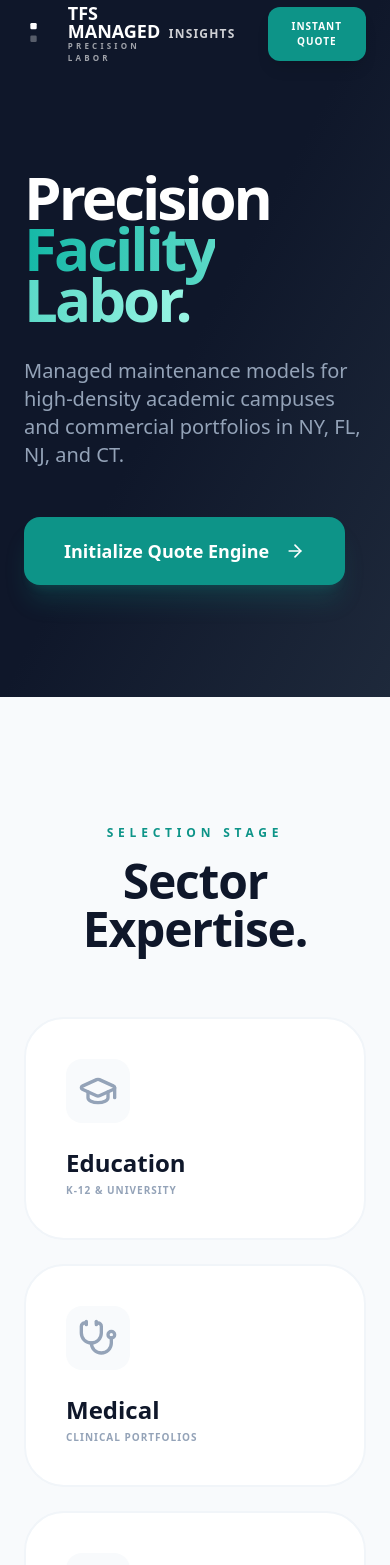
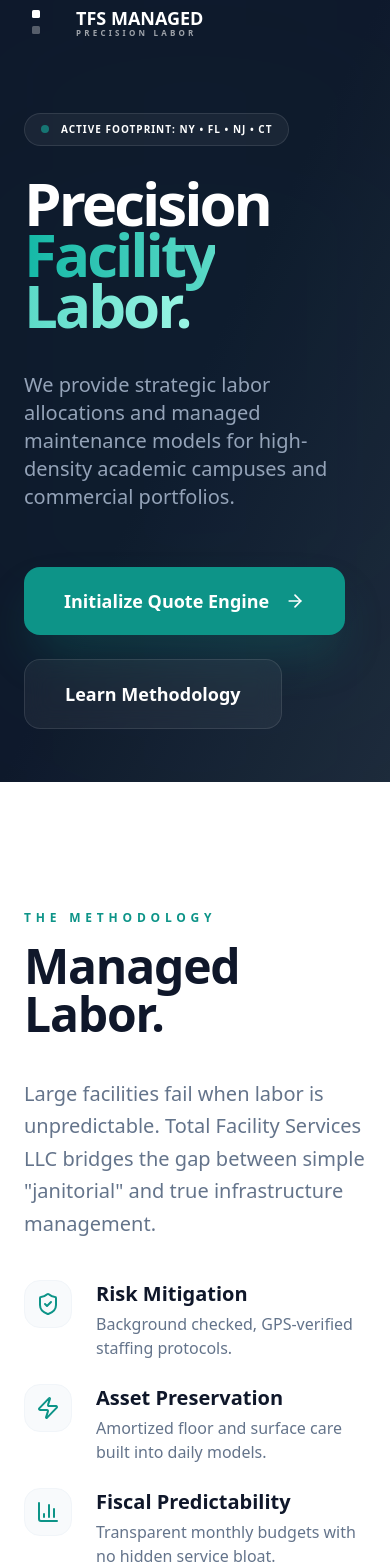
Before and after one commit to mpgarcia2003/The-Total-Facility-NEW, a React (Vite) app: page / in a window 390 px wide. Shown: the part 20-1585 px from the top of the page. Built offline with nearby package versions, Linux system fonts and the light colour scheme.

Commit message:
feat: Import additional icons and refs
Introduces several new icons from 'lucide-react' for expanded functionality. Also adds a new ref for the 'about' section to facilitate scrolling and navigation within the application.

```diff
--- a/App.tsx
+++ b/App.tsx
@@ -18,7 +18,6 @@ import emailjs from '@emailjs/browser';
 // Components
 import RoomList from './components/RoomList';
 import PorterList from './components/PorterList';
-import LeadForm from './components/LeadForm';
 import SchedulingModal from './components/SchedulingModal';
 import BlogReader from './components/BlogReader';
 import {
@@ -54,7 +53,10 @@ import {
   TrendingUp,
   Activity,
   Calculator,
-  PieChart
+  PieChart,
+  MapPin,
+  ShieldAlert,
+  BarChart3
 } from 'lucide-react';
 
 const EMAILJS_PUBLIC_KEY = "4ye26ZtWxpi6Pkk5f";
@@ -91,8 +93,6 @@ const App: React.FC = () => {
   });
 
   const [rooms, setRooms] = useState<RoomType[]>([]);
-
-  // Initialize porters with 0 quantity
   const [porters, setPorters] = useState<PorterService[]>([
     { id: 'p1', name: 'Day Porter', quantity: 0, hoursPerDay: 8 }
   ]);
@@ -105,6 +105,7 @@ const App: React.FC = () => {
 
   const quoteSectionRef = useRef<HTMLDivElement>(null);
   const insightsSectionRef = useRef<HTMLDivElement>(null);
+  const aboutSectionRef = useRef<HTMLDivElement>(null);
 
   const quote = useMemo(() => calculateQuote(settings, rooms, porters), [settings, rooms, porters]);
 
@@ -138,17 +139,12 @@ const App: React.FC = () => {
   const selectIndustry = (industry: IndustryType) => {
     setSettings(prev => ({ ...prev, industry }));
     const industryPresets = PRESET_ROOMS[industry] || [];
-
-    // SET EVERYTHING TO 0 BY DEFAULT
-    const initialRooms: RoomType[] = industryPresets.map((p, idx) => {
-      return {
+    const initialRooms: RoomType[] = industryPresets.map((p, idx) => ({
       id: `init-${idx}`,
       name: p.name,
       quantity: 0,
       minutesPerRoom: p.minutesPerRoom
-      };
-    });
-
+    }));
     setRooms(initialRooms);
     setWizardStep('objective');
   };
@@ -199,10 +195,8 @@ const App: React.FC = () => {
               <span className={`text-[8px] tracking-[0.4em] font-black uppercase ${isScrolled ? 'text-brand-accent' : 'text-white/60'}`}>Precision Labor</span>
             </div>
           </div>
-          <div className="flex items-center gap-8">
-            {isOwnerMode && (
-              <span className="bg-amber-400 text-amber-950 px-3 py-1 rounded-full text-[9px] font-black uppercase tracking-widest animate-pulse">Owner Logic Active</span>
-            )}
+          <div className="hidden md:flex items-center gap-8">
+            <button onClick={(e) => scrollTo(aboutSectionRef, e)} className={`text-xs font-black uppercase tracking-widest transition-colors ${isScrolled ? 'text-slate-600 hover:text-brand-accent' : 'text-white/80 hover:text-white'}`}>About</button>
             <button onClick={(e) => scrollTo(insightsSectionRef, e)} className={`text-xs font-black uppercase tracking-widest transition-colors ${isScrolled ? 'text-slate-600 hover:text-brand-accent' : 'text-white/80 hover:text-white'}`}>Insights</button>
             <button onClick={(e) => scrollTo(quoteSectionRef, e)} className="bg-brand-accent text-white px-6 py-3 rounded-xl text-[10px] font-black uppercase tracking-widest shadow-lg">Instant Quote</button>
           </div>
@@ -210,23 +204,97 @@ const App: React.FC = () => {
       </nav>
 
       {/* HERO */}
-      <header className="relative min-h-[85vh] flex items-center pt-20 bg-[#0f172a] overflow-hidden">
+      <header className="relative min-h-[95vh] flex items-center pt-20 bg-[#0f172a] overflow-hidden">
         <div className="absolute inset-0 bg-gradient-to-br from-slate-900 via-slate-900 to-slate-800"></div>
-        <div className="relative z-10 max-w-7xl mx-auto px-6 text-left">
-           <h1 className="text-6xl md:text-8xl lg:text-[110px] font-black text-white leading-[0.85] tracking-tighter mb-8 animate-in fade-in slide-in-from-bottom-8 duration-1000">
+        <div className="absolute top-1/2 left-1/2 -translate-x-1/2 -translate-y-1/2 w-[120%] h-[120%] bg-brand-accent/5 rounded-full blur-[150px]"></div>
+        <div className="relative z-10 max-w-7xl mx-auto px-6 text-left w-full">
+           <div className="mb-8 inline-flex items-center gap-3 px-4 py-2 bg-white/5 border border-white/10 rounded-full animate-in fade-in slide-in-from-top-4 duration-700">
+             <span className="w-2 h-2 bg-brand-accentLight rounded-full animate-pulse"></span>
+             <span className="text-[10px] font-black text-white uppercase tracking-widest">Active Footprint: NY • FL • NJ • CT</span>
+           </div>
+           <h1 className="text-6xl md:text-8xl lg:text-[120px] font-black text-white leading-[0.85] tracking-tighter mb-10 animate-in fade-in slide-in-from-bottom-8 duration-1000">
             Precision <br />
             <span className="text-transparent bg-clip-text bg-gradient-to-r from-brand-accentLight to-teal-200">Facility Labor.</span>
           </h1>
-          <p className="text-slate-400 text-xl max-w-xl font-medium mb-12 animate-in fade-in slide-in-from-bottom-12 duration-1000">
-            Managed maintenance models for high-density academic campuses and commercial portfolios in NY, FL, NJ, and CT.
+          <p className="text-slate-400 text-xl md:text-2xl max-w-2xl font-medium mb-14 animate-in fade-in slide-in-from-bottom-12 duration-1000">
+            We provide strategic labor allocations and managed maintenance models for high-density academic campuses and commercial portfolios.
           </p>
-          <button onClick={(e) => scrollTo(quoteSectionRef, e)} className="px-10 py-5 bg-brand-accent text-white font-black rounded-2xl shadow-xl shadow-brand-accent/20 transition-all flex items-center gap-4 text-lg hover:bg-brand-accentLight">
+          <div className="flex flex-wrap gap-6 animate-in fade-in slide-in-from-bottom-16 duration-1000">
+            <button onClick={(e) => scrollTo(quoteSectionRef, e)} className="px-10 py-5 bg-brand-accent text-white font-black rounded-2xl shadow-2xl shadow-brand-accent/30 transition-all flex items-center gap-4 text-lg hover:bg-brand-accentLight active:scale-[0.98]">
               Initialize Quote Engine <ArrowRight size={20} />
             </button>
+            <button onClick={(e) => scrollTo(aboutSectionRef, e)} className="px-10 py-5 bg-white/5 border border-white/10 text-white font-black rounded-2xl hover:bg-white/10 transition-all text-lg backdrop-blur-md">
+              Learn Methodology
+            </button>
+          </div>
         </div>
       </header>
 
-      {/* WIZARD SECTION */}
+      {/* WHY TFS SECTION */}
+      <section ref={aboutSectionRef} className="py-32 bg-white scroll-mt-24">
+        <div className="max-w-7xl mx-auto px-6">
+          <div className="grid lg:grid-cols-2 gap-20 items-center">
+            <div className="text-left">
+              <span className="text-brand-accent text-xs font-black uppercase tracking-[0.4em] mb-4 block">The Methodology</span>
+              <h2 className="text-5xl md:text-7xl font-black text-slate-900 tracking-tight leading-none mb-10">Managed <br />Labor.</h2>
+              <p className="text-slate-500 text-xl font-medium leading-relaxed mb-10">
+                Large facilities fail when labor is unpredictable. Total Facility Services LLC bridges the gap between simple "janitorial" and true infrastructure management.
+              </p>
+              <div className="space-y-6">
+                {[
+                  { icon: <ShieldCheck size={24} />, title: "Risk Mitigation", text: "Background checked, GPS-verified staffing protocols." },
+                  { icon: <Zap size={24} />, title: "Asset Preservation", text: "Amortized floor and surface care built into daily models." },
+                  { icon: <BarChart3 size={24} />, title: "Fiscal Predictability", text: "Transparent monthly budgets with no hidden service bloat." },
+                ].map((item, i) => (
+                  <div key={i} className="flex gap-6 items-start">
+                    <div className="w-12 h-12 bg-slate-50 rounded-2xl flex items-center justify-center text-brand-accent shrink-0 border border-slate-100">{item.icon}</div>
+                    <div>
+                      <h4 className="text-xl font-black text-slate-900 mb-1">{item.title}</h4>
+                      <p className="text-slate-500 font-medium">{item.text}</p>
+                    </div>
+                  </div>
+                ))}
+              </div>
+            </div>
+            <div className="relative">
+              <div className="absolute inset-0 bg-brand-accent/5 rounded-[4rem] -rotate-3 translate-x-4 translate-y-4"></div>
+              <div className="relative aspect-square rounded-[4rem] overflow-hidden shadow-2xl">
+                <img src="https://images.unsplash.com/photo-1581092160562-40aa08e78837?auto=format&fit=crop&q=80&w=1000" className="w-full h-full object-cover" alt="Facility Management" />
+              </div>
+              <div className="absolute -bottom-10 -left-10 bg-[#0f172a] text-white p-10 rounded-[3rem] shadow-2xl max-w-xs animate-float">
+                <p className="text-4xl font-black text-brand-accent mb-2">100%</p>
+                <p className="text-[11px] font-black uppercase tracking-widest text-slate-400">EPA N-List Compliance Verification</p>
+              </div>
+            </div>
+          </div>
+        </div>
+      </section>
+
+      {/* FOOTPRINT STATS */}
+      <section className="py-24 bg-slate-900 text-white overflow-hidden relative">
+        <div className="max-w-7xl mx-auto px-6 relative z-10">
+           <div className="grid grid-cols-2 md:grid-cols-4 gap-12 text-center">
+              <div>
+                <p className="text-6xl font-black text-brand-accent mb-2 tracking-tighter">4</p>
+                <p className="text-[10px] font-black uppercase tracking-[0.3em] text-slate-500">Northeast States</p>
+              </div>
+              <div>
+                <p className="text-6xl font-black text-brand-accent mb-2 tracking-tighter">1.5M+</p>
+                <p className="text-[10px] font-black uppercase tracking-[0.3em] text-slate-500">Sq Ft Managed</p>
+              </div>
+              <div>
+                <p className="text-6xl font-black text-brand-accent mb-2 tracking-tighter">ISO</p>
+                <p className="text-[10px] font-black uppercase tracking-[0.3em] text-slate-500">Pathogen Standards</p>
+              </div>
+              <div>
+                <p className="text-6xl font-black text-brand-accent mb-2 tracking-tighter">24/7</p>
+                <p className="text-[10px] font-black uppercase tracking-[0.3em] text-slate-500">Managed Support</p>
+              </div>
+           </div>
+        </div>
+      </section>
+
+      {/* WIZARD SECTION (QUOTE ENGINE) */}
       <section id="quote-section" ref={quoteSectionRef} className="py-32 bg-slate-50 relative scroll-mt-24">
         <div className="max-w-7xl mx-auto px-6">
           {wizardStep === 'industry' && (
@@ -332,13 +400,6 @@ const App: React.FC = () => {
                                 <span className="text-3xl font-black text-brand-accent">{settings.squareFootage.toLocaleString()} <span className="text-sm text-slate-400">Sq Ft</span></span>
                               </div>
                               <input type="range" min="5000" max="250000" step="5000" value={settings.squareFootage} onChange={e => setSettings({...settings, squareFootage: parseInt(e.target.value)})} className="w-full h-3 bg-slate-200 rounded-lg appearance-none cursor-pointer accent-brand-accent"/>
-                              <div className="pt-6 border-t border-slate-200 flex items-center justify-between">
-                                 <div>
-                                    <p className="text-sm font-black text-slate-900">Child-Safe Disinfection Package</p>
-                                    <p className="text-[10px] text-slate-400 font-bold uppercase tracking-widest">EPA N-List Verified Chemistry</p>
-                                 </div>
-                                 <div className="w-12 h-6 bg-brand-accent rounded-full relative"><div className="absolute right-1 top-1 w-4 h-4 bg-white rounded-full"></div></div>
-                              </div>
                            </div>
                         )}
 
@@ -374,7 +435,6 @@ const App: React.FC = () => {
                         <PorterList porters={porters} onChange={setPorters} />
                       </div>
                     </div>
-                    <LeadForm quote={quote} rooms={rooms} industry={settings.industry} serviceType={settings.serviceType} initialEmail={unlockEmail} onSubmit={() => {}} onSchedule={() => setIsSchedulerOpen(true)} onReset={resetApp} />
                   </div>
 
                   <aside className="lg:col-span-4 lg:sticky lg:top-32">
@@ -408,7 +468,10 @@ const App: React.FC = () => {
                         <div className="bg-white/5 p-6 rounded-2xl border border-white/10 mb-8">
                           <p className="text-[11px] text-slate-400 italic font-medium">"{quote.justification}"</p>
                         </div>
+                        <div className="space-y-4">
                            <button onClick={() => setIsSchedulerOpen(true)} className="w-full py-5 bg-white text-slate-900 rounded-2xl font-black uppercase tracking-widest text-[11px] hover:bg-slate-100 shadow-xl transition-all">Schedule site audit</button>
+                           <button onClick={resetApp} className="w-full py-4 text-white/40 text-[10px] font-black uppercase tracking-widest hover:text-white transition-colors">Start New Quote</button>
+                        </div>
                       </div>
                     )}
                   </aside>
@@ -418,20 +481,51 @@ const App: React.FC = () => {
         </div>
       </section>
 
+      {/* FOOTPRINT / MAPS CONCEPTUAL SECTION */}
+      <section className="py-32 bg-white">
+        <div className="max-w-7xl mx-auto px-6">
+           <div className="grid lg:grid-cols-2 gap-20 items-center">
+             <div className="order-2 lg:order-1 relative">
+                <div className="bg-slate-50 aspect-[4/3] rounded-[3rem] overflow-hidden border border-slate-100 shadow-inner flex items-center justify-center group">
+                   <div className="text-center p-12">
+                     <MapPin size={48} className="text-brand-accent mx-auto mb-6 group-hover:scale-110 transition-transform"/>
+                     <h4 className="text-2xl font-black mb-4">Regional Portfolios</h4>
+                     <p className="text-slate-500 font-medium">We maintain a strategic workforce across the NY Metro, Florida, New Jersey, and Connecticut corridors.</p>
+                   </div>
+                </div>
+             </div>
+             <div className="order-1 lg:order-2 text-left">
+                <span className="text-brand-accent text-xs font-black uppercase tracking-[0.4em] mb-4 block">Deployment</span>
+                <h2 className="text-5xl md:text-7xl font-black text-slate-900 tracking-tight leading-none mb-10">Tri-State <br />Coverage.</h2>
+                <p className="text-slate-500 text-xl font-medium leading-relaxed mb-8">
+                  Our managed model is designed for multi-site facility directors who need uniform performance across their entire regional footprint.
+                </p>
+                <div className="grid grid-cols-2 gap-4">
+                   {['New York', 'Florida', 'New Jersey', 'Connecticut'].map(state => (
+                     <div key={state} className="px-6 py-4 bg-slate-50 rounded-2xl border border-slate-100 font-black text-slate-800 flex items-center gap-3">
+                        <CheckCircle2 size={16} className="text-brand-accent"/> {state}
+                     </div>
+                   ))}
+                </div>
+             </div>
+           </div>
+        </div>
+      </section>
+
       {/* INSIGHTS */}
-      <section id="insights" ref={insightsSectionRef} className="py-32 bg-white scroll-mt-24">
+      <section id="insights" ref={insightsSectionRef} className="py-32 bg-slate-50 scroll-mt-24">
         <div className="max-w-7xl mx-auto px-6">
           <div className="flex flex-col md:flex-row justify-between items-end mb-16 gap-8">
             <div className="text-left max-w-2xl">
               <span className="text-brand-accent text-xs font-black uppercase tracking-[0.4em] mb-4 block">Intelligence</span>
               <h2 className="text-5xl md:text-7xl font-black text-slate-900 tracking-tight leading-tight">Sector <br />Analysis.</h2>
             </div>
-            <p className="text-slate-500 font-medium text-lg max-w-sm text-left">How managed labor models protect facility assets in multi-site Northeast portfolios.</p>
+            <p className="text-slate-500 font-medium text-lg max-w-sm text-left">How managed labor models protect facility assets in multi-site portfolios.</p>
           </div>
 
           <div className="grid md:grid-cols-2 gap-8">
             {BLOG_POSTS.map((post) => (
-              <div key={post.id} className="group relative bg-slate-50 rounded-[3rem] overflow-hidden border border-slate-100 hover:border-brand-accent/30 transition-all">
+              <div key={post.id} className="group relative bg-white rounded-[3rem] overflow-hidden border border-slate-100 hover:border-brand-accent/30 transition-all shadow-sm hover:shadow-xl">
                 <div className="aspect-[16/9] overflow-hidden">
                   <img src={post.image} alt={post.title} className="w-full h-full object-cover transition-transform duration-700 group-hover:scale-105" />
                 </div>
```
Lines whose indentation alone changed are shown as unchanged.
